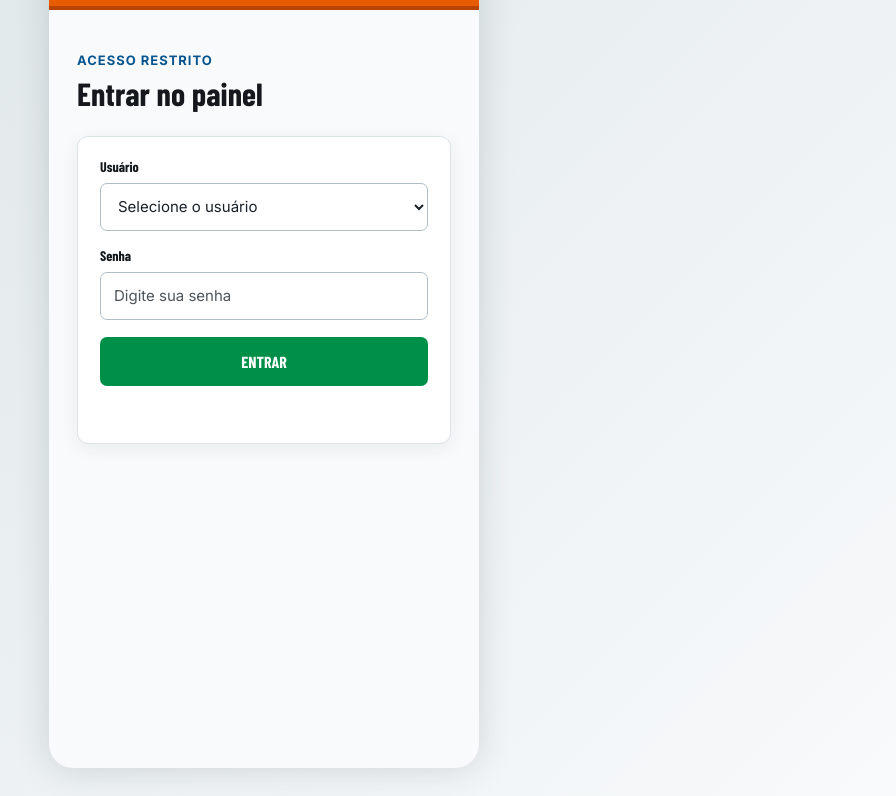
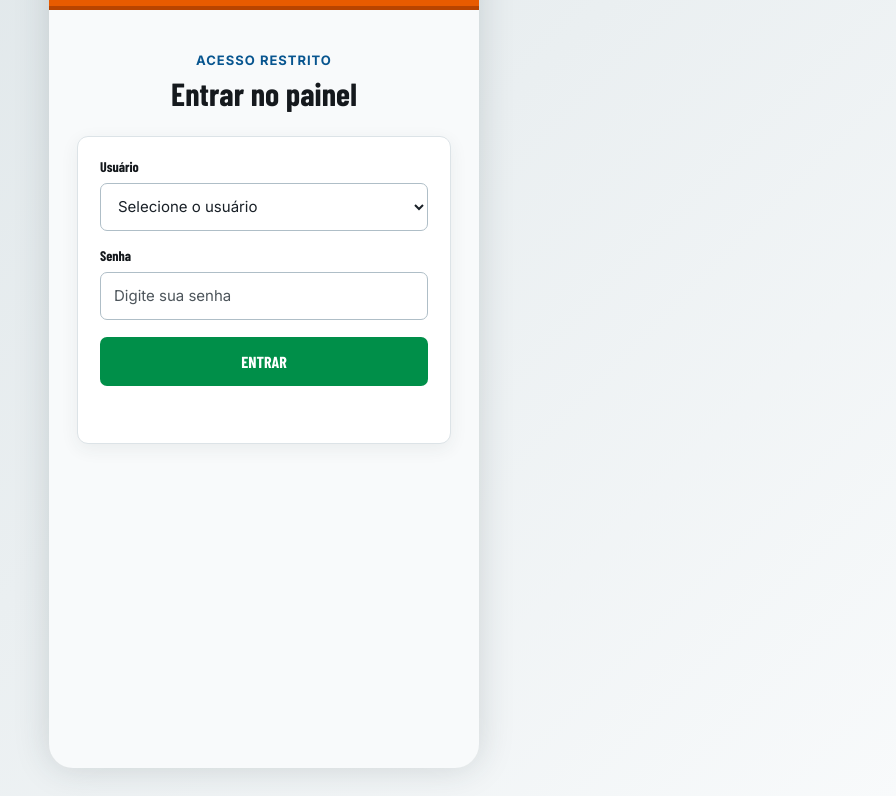
Before and after one commit to Giorgiolima37/portal-recebimento, a website: page admin.html in a window 1280 px wide. Shown: the part 110-906 px from the top of the page, without its empty margins (376-1272 px from the left). Drawn offline with nearby package versions, Linux system fonts and the light colour scheme; no server answers.

Commit message:
Add files via upload

```diff
--- a/admin.css
+++ b/admin.css
@@ -4,9 +4,9 @@ body { background:linear-gradient(135deg,#dce4e7,#f8fafb); }
 .login-header .retailer-logo { margin-left:auto; }
 .login-content { padding:42px 28px; }
 .login-content>p { margin:0 0 6px; color:var(--blue); font-size:13px; font-weight:800; letter-spacing:1px; }
-.access-heading { margin-bottom:6px; display:flex; align-items:center; justify-content:space-between; gap:12px; }
-.access-heading p { margin:0; color:var(--blue); font-size:13px; font-weight:800; letter-spacing:1px; }
-.login-content h1 { margin:0 0 24px; font:700 32px 'Barlow Condensed',sans-serif; }
+.access-heading { margin-bottom:6px; display:flex; align-items:center; justify-content:center; gap:12px; text-align:center; }
+.access-heading p { margin:0; color:var(--blue); font-size:13px; font-weight:800; letter-spacing:1px; text-align:center; }
+.login-content h1 { margin:0 0 24px; font:700 32px 'Barlow Condensed',sans-serif; text-align:center; }
 #login-form { padding:22px; display:grid; gap:17px; border:1px solid #dce3e7; border-radius:11px; background:white; box-shadow:0 5px 18px #26333e12; }
 #login-form label { display:grid; gap:7px; font-size:14px; font-weight:700; }
 #login-form input,#login-form select { width:100%; height:48px; padding:0 13px; border:1px solid #afbec7; border-radius:7px; background:white; font:400 15px Inter,sans-serif; }
```
